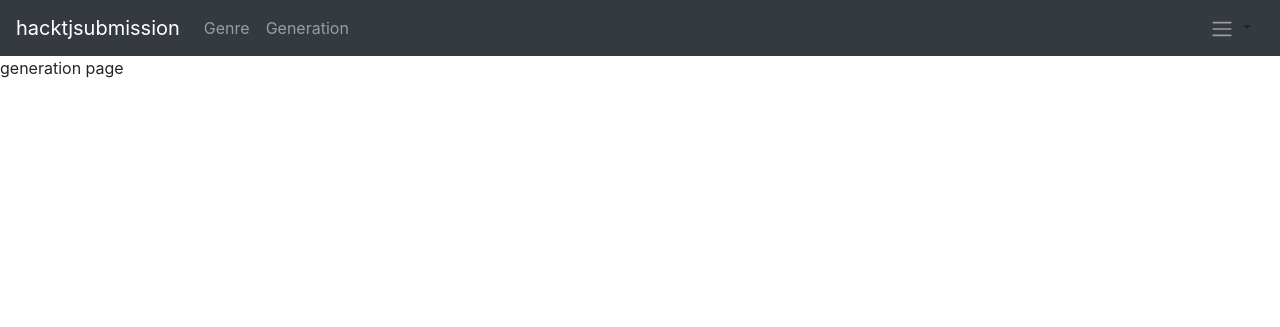
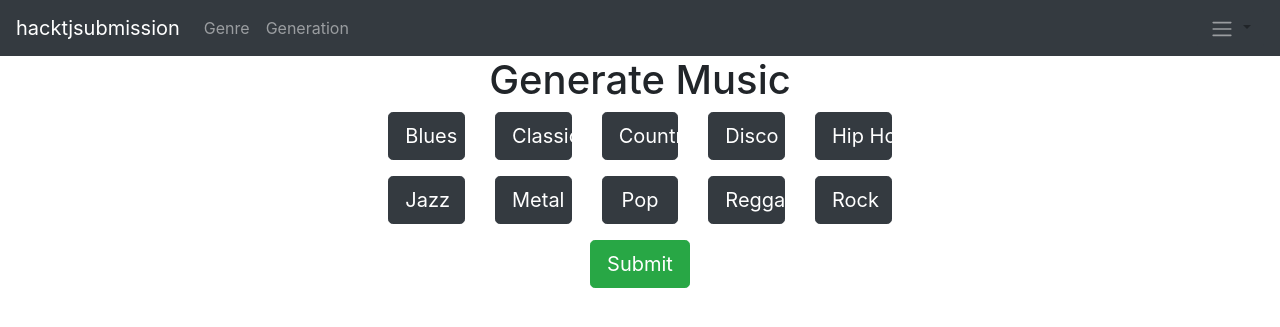
Before and after one commit to saisree27/hacktj-8.0-project, a Django app: page /generation in a window 1280 px wide. Shown: the top 327 px of the page. Run offline with Django 3.2, Linux system fonts and the light colour scheme; some libraries are stand-ins or nearby versions.

Commit message:
generation page

```diff
--- /dev/null
+++ b/hacktj8/music/static/css/generation.css
@@ -0,0 +1,3 @@
+.btn-dark:focus {
+    background-color: green;
+}
--- a/hacktj8/music/templates/music/generation.html
+++ b/hacktj8/music/templates/music/generation.html
@@ -1,4 +1,4 @@
-{% extends 'music/base.html' %}
+{% include 'music/base.html' %}
 {% load static %}
 
 <!DOCTYPE html>
@@ -6,11 +6,102 @@
 <html lang="en">
 
 <head>
+    <link rel="stylesheet" type="text/css" href="{% static 'css/generation.css' %}">
 </head>
 
 <body>
     {% block content %}
-    <p>generation page</p>
+    <div class="container-fluid wrapper">
+        <div class="row justify-content-center">
+            <h1>Generate Music</h1>
+        </div>
+
+        <div class="row justify-content-center">
+            <div class="col-sm-1">
+                <button class="btn btn-dark btn-block btn-lg" onclick="buttonValue()" id="blues"
+                    value="blues">Blues</button>
+            </div>
+            <div class="col-sm-1">
+                <button class="btn btn-dark btn-block btn-lg" onclick="buttonValue()" id="classical"
+                    value="classical">Classical</button>
+            </div>
+            <div class="col-sm-1">
+                <button class="btn btn-dark btn-block btn-lg" onclick="buttonValue()" id="country"
+                    value="country">Country</button>
+            </div>
+            <div class="col-sm-1">
+                <button class="btn btn-dark btn-block btn-lg" onclick="buttonValue()" id="disco"
+                    value="disco">Disco</button>
+            </div>
+            <div class="col-sm-1">
+                <button class="btn btn-dark btn-block btn-lg" onclick="buttonValue()" id="hiphop" value="hiphop">Hip
+                    Hop</button>
+            </div>
+        </div>
+
+        <div class="row justify-content-center mt-3">
+            <div class="col-sm-1">
+                <button class="btn btn-dark btn-block btn-lg" onclick="buttonValue()" id="jazz"
+                    value="jazz">Jazz</button>
+            </div>
+            <div class="col-sm-1">
+                <button class="btn btn-dark btn-block btn-lg" onclick="buttonValue()" id="metal"
+                    value="metal">Metal</button>
+            </div>
+            <div class="col-sm-1">
+                <button class="btn btn-dark btn-block btn-lg" onclick="buttonValue()" id="pop" value="pop">Pop</button>
+            </div>
+            <div class="col-sm-1">
+                <button class="btn btn-dark btn-block btn-lg" onclick="buttonValue()" id="reggae"
+                    value="reggae">Reggae</button>
+            </div>
+            <div class="col-sm-1">
+                <button class="btn btn-dark btn-block btn-lg" onclick="buttonValue()" id="rock"
+                    value="rock">Rock</button>
+            </div>
+        </div>
+
+        <form action="{% url 'generation' %}" method="post">
+            {% csrf_token %}
+            <!-- submit here -->
+            <div class="form-group row justify-content-center mt-3">
+                <button class="btn btn-success btn-lg" id="submitButton" type="button">Submit</button>
+            </div>
+        </form>
+
+        <script>
+            var focusedGenre = '';
+            function buttonValue() {
+                focusedGenre = document.activeElement.value;
+                console.log(focusedGenre);
+            }
+
+            var token = '{{csrf_token}}';
+            $(document).ready(function () {
+                $('#submitButton').click(function (event) {
+                    $.ajax({
+                        headers: { "X-CSRFToken": token },
+                        url: "{% url 'generation' %}",
+                        method: 'POST',
+                        data: {
+                            'genre': focusedGenre
+                        },
+                        success: function (response) {
+                            console.log(response)
+                        },
+                        error: function (response) {
+                            console.log(response)
+                        }
+                    });
+                    return false;
+                });
+            });
+
+        </script>
+
+    </div>
+
+
     {% endblock %}
 </body>
 
--- a/hacktj8/music/views.py
+++ b/hacktj8/music/views.py
@@ -27,10 +27,20 @@ def genre(request):
     return render(request, 'music/genre.html', {'form': form})
 
 def generation(request):
+    if request.method == 'POST':
+        genre = request.POST.get('genre')
+        print(genre)
+        audiofile = generate_music(genre)
+        return HttpResponse(audiofile)
     return render(request, 'music/generation.html')
 
 def process_file_upload(file):
     print(file.read())
+
+def generate_music(genre):
+    # switch cases
+    audiofile = "woooooooooooooooo"
+    return audiofile
 
 
 # def upload_file(request):
```
Also changed, not shown: hacktj8/db.sqlite3, 1 other file.
